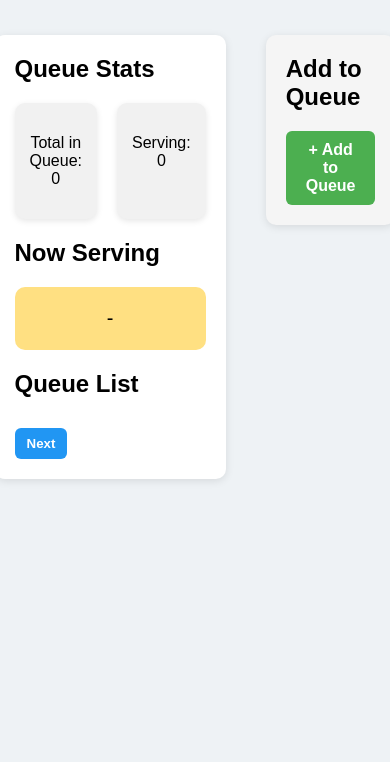
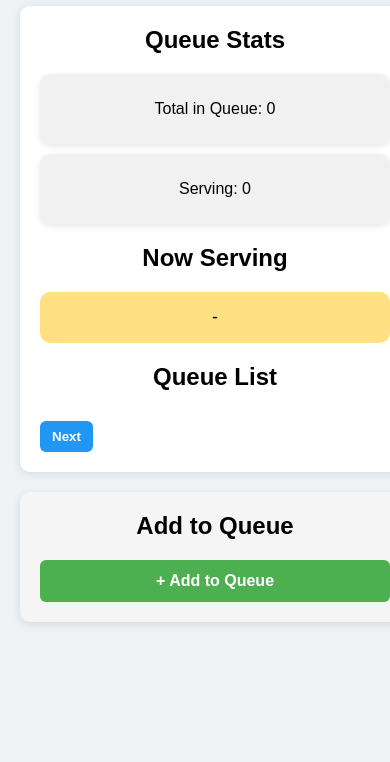
Before and after one commit to Widnya12/queue-manager, a website: page frontend/index.html in a window 390 px wide. Shown: the part 82-844 px from the top of the page. Drawn offline with Linux system fonts and the light colour scheme; no server answers.

Commit message:
Mobile look

```diff
--- a/frontend/style.css
+++ b/frontend/style.css
@@ -184,3 +184,66 @@ form button {
   text-align: center;
   display: none;
 }
+
+/* Responsive styling untuk mobile */
+@media (max-width: 768px) {
+  .container {
+    flex-direction: column;
+    padding: 20px;
+    gap: 20px;
+  }
+
+  .left-panel,
+  .right-panel {
+    width: 100%;
+  }
+
+  .queue-stats {
+    flex-direction: column;
+    gap: 10px;
+  }
+
+  .stat-box {
+    font-size: 16px;
+    padding: 10px;
+  }
+
+  .highlight-box {
+    font-size: 18px;
+    padding: 15px;
+  }
+
+  .queue-item {
+    flex-direction: column;
+    align-items: stretch;
+  }
+
+  .button-group {
+    justify-content: space-between;
+  }
+
+  .button-group button {
+    flex: 1;
+    font-size: 14px;
+  }
+
+  #showFormBtn {
+    width: 100%;
+    font-size: 16px;
+    padding: 12px;
+  }
+
+  form input {
+    font-size: 16px;
+  }
+
+  form button {
+    width: 100%;
+    font-size: 16px;
+  }
+
+  h2, .page-title {
+    text-align: center;
+    font-size: 24px;
+  }
+}
```
